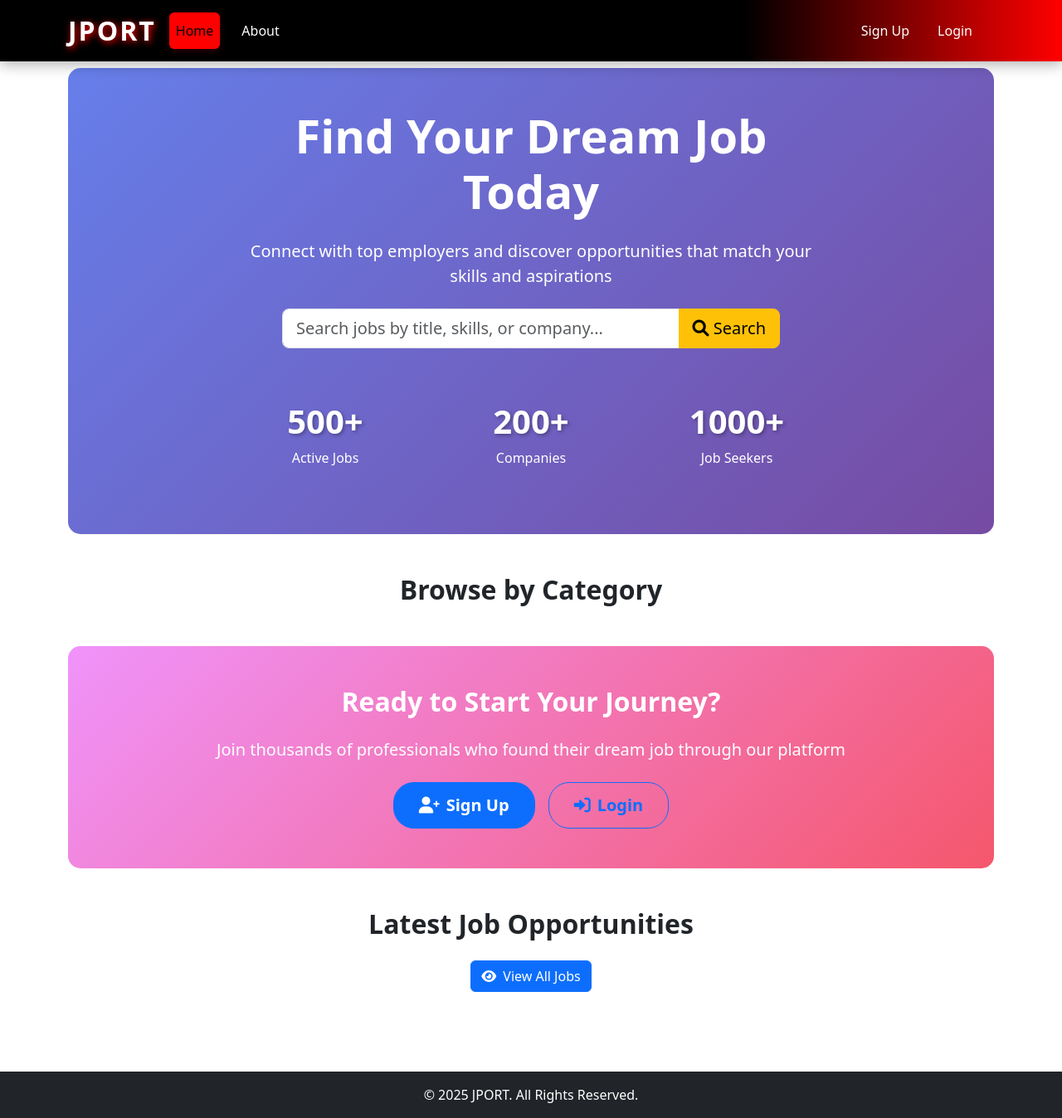
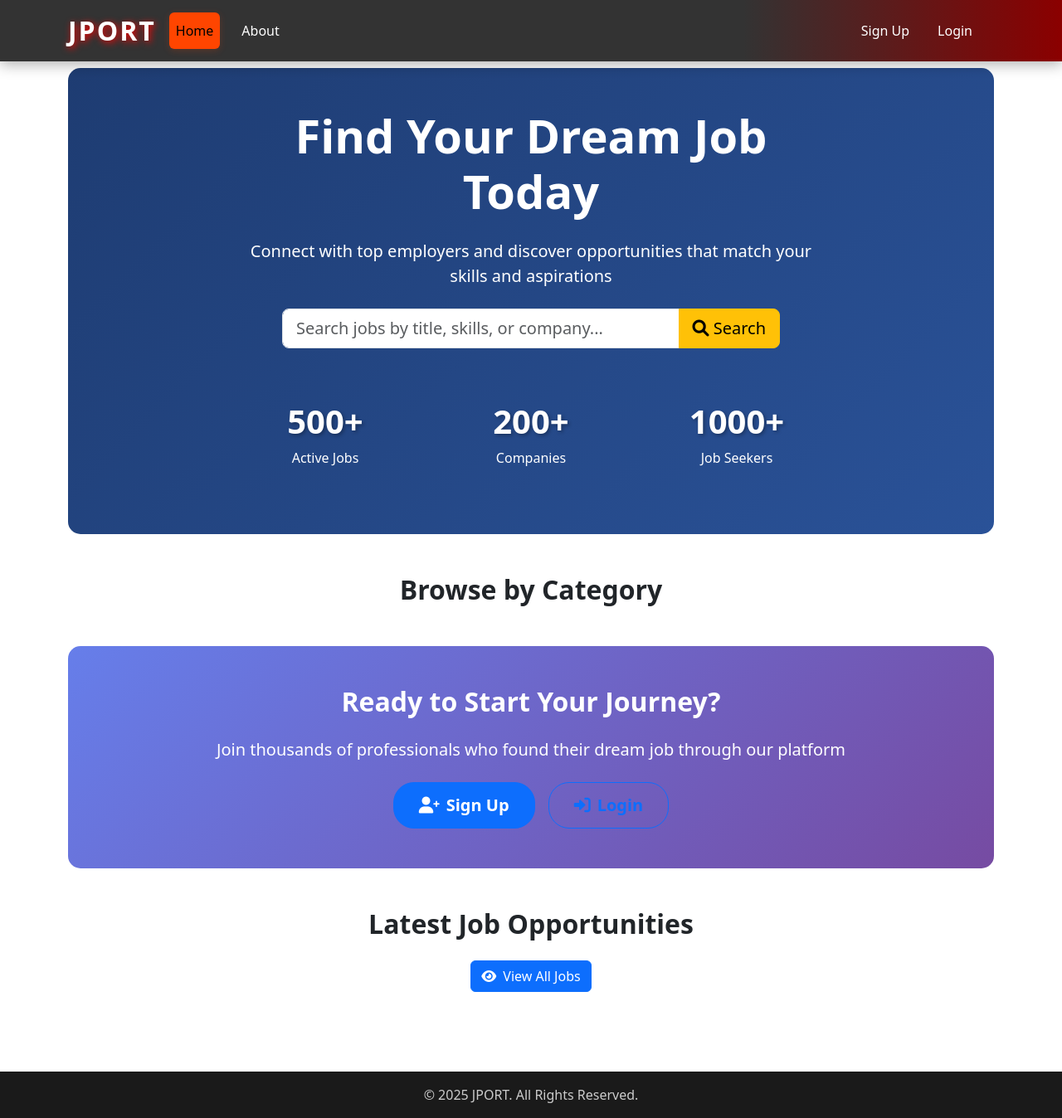
Before and after one commit to Abhishekprajapati27/Jpoart, a Django app: page / in a window 1280 px wide. Shown: the whole page at 83% size. Run offline with Django 5.2, Linux system fonts and the light colour scheme; data that the repository does not hold is empty.

Commit message:
Add HTTPS support for development server via django-sslserver and other updates

```diff
--- a/job/myapp/static/style.css
+++ b/job/myapp/static/style.css
@@ -1,6 +1,36 @@
+/* CSS Variables for Dark Theme UI */
+:root {
+    --bg-color: #121212;
+    --text-color: #ffffff;
+    --navbar-bg: linear-gradient(90deg, #333333 70%, #8b0000 100%);
+    --navbar-text: #ffffff;
+    --navbar-hover: #ff4500;
+    --footer-bg: #1a1a1a;
+    --footer-text: #cccccc;
+    --card-bg: linear-gradient(135deg, #2a2a2a, #3a3a3a);
+    --card-shadow: rgba(255,255,255,0.1);
+    --alert-bg: #333333;
+    --hover-bg: #444444;
+    --border-color: #555555;
+    --btn-primary-bg: #007bff;
+    --btn-primary-hover: #0056b3;
+    /* Dark theme specific for inline elements */
+    --hero-bg: linear-gradient(135deg, #1e3c72 0%, #2a5298 100%);
+    --cta-bg: linear-gradient(135deg, #667eea 0%, #764ba2 100%);
+    --stat-text: #ffffff;
+    --category-card-bg: #2a2a2a;
+    --job-card-bg: #2a2a2a;
+}
+
+body {
+    background-color: var(--bg-color);
+    color: var(--text-color);
+    transition: background-color 0.3s, color 0.3s;
+}
+
 /* Custom Navbar Styling with Red, White, Black Theme and Animation */
 .custom-navbar {
-    background: linear-gradient(90deg, black 70%, red 100%);
+    background: var(--navbar-bg);
     padding: 12px 0;
     box-shadow: 0 4px 16px rgba(0,0,0,0.3);
     animation: navbarFadeIn 1s ease;
@@ -18,7 +48,7 @@
 }
 
 .custom-navbar .navbar-brand {
-    color: white;
+    color: var(--navbar-text);
     font-weight: bold;
     font-size: 2rem;
     letter-spacing: 2px;
@@ -27,7 +57,7 @@
 }
 
 .custom-navbar .navbar-brand:hover {
-    color: red;
+    color: var(--navbar-hover);
     text-shadow: 2px 2px 8px black;
     animation: brandPulse 0.7s;
 }
@@ -39,7 +69,7 @@
 }
 
 .custom-navbar .nav-link {
-    color: white;
+    color: var(--navbar-text);
     margin-right: 18px;
     transition: color 0.3s, background 0.3s, transform 0.3s;
     padding: 10px 16px;
@@ -54,14 +84,14 @@
     position: absolute;
     left: 0; bottom: 0;
     width: 100%; height: 3px;
-    background: red;
+    background: var(--navbar-hover);
     transform: scaleX(0);
     transition: transform 0.3s;
 }
 
 .custom-navbar .nav-link:hover {
-    background: red;
-    color: white;
+    background: var(--navbar-hover);
+    color: var(--navbar-text);
     transform: translateY(-3px) scale(1.05);
 }
 
@@ -70,9 +100,9 @@
 }
 
 .custom-navbar .nav-link.active {
-    background: red;
-    color: white;
-    box-shadow: 0 2px 8px rgba(255,0,0,0.2);
+    background: var(--navbar-hover);
+    color: var(--navbar-text);
+    box-shadow: 0 2px 8px rgba(255,69,0,0.2);
     animation: activeLinkBounce 0.5s;
 }
 
@@ -83,7 +113,7 @@
 }
 
 .navbar-toggler {
-    background: red;
+    background: var(--navbar-hover);
     border: none;
     transition: background 0.3s, transform 0.3s;
     animation: togglerFadeIn 0.7s;
@@ -96,8 +126,8 @@
 
 /* Footer Animation */
 footer {
-    background: black;
-    color: white;
+    background: var(--footer-bg);
+    color: var(--footer-text);
     animation: footerSlideUp 1.2s;
 }
 
@@ -110,8 +140,8 @@ footer {
 .dashboard-card {
     transition: box-shadow 0.3s ease, transform 0.3s ease;
     border-radius: 12px;
-    background: linear-gradient(135deg, #ffffff, #f8f9fa);
-    box-shadow: 0 4px 12px rgba(0,0,0,0.1);
+    background: var(--card-bg);
+    box-shadow: 0 4px 12px var(--card-shadow);
     padding: 1rem;
     margin: 0.3rem;
     cursor: pointer;
@@ -139,7 +169,7 @@ footer {
 }
 
 .list-hover-animate:hover {
-    background-color: #f1f3f5;
+    background-color: var(--hover-bg, #f1f3f5);
     cursor: pointer;
 }
 
--- a/job/myapp/templates/base.html
+++ b/job/myapp/templates/base.html
@@ -6,6 +6,8 @@
     <meta name="viewport" content="width=device-width, initial-scale=1.0">
     <title>{% block title %}JPORT{% endblock %}</title>
 
+    <!-- Font Awesome -->
+    <link rel="stylesheet" href="https://cdnjs.cloudflare.com/ajax/libs/font-awesome/6.0.0/css/all.min.css">
     <!-- Custom CSS -->
     <link rel="stylesheet" href="{% static 'style.css' %}">
     <!-- Bootstrap CSS -->
@@ -65,7 +67,7 @@
     </main>
 
     <!-- Footer -->
-    <footer class="bg-dark text-white text-center py-3 mt-4">
+    <footer class="text-center py-3 mt-4">
         <p class="mb-0">&copy; 2025 JPORT. All Rights Reserved.</p>
     </footer>
 
--- a/job/myapp/templates/home.html
+++ b/job/myapp/templates/home.html
@@ -3,7 +3,7 @@
 {% block content %}
 
 <!-- Hero Section -->
-<section class="hero-section text-center py-5 mb-5" style="background: linear-gradient(135deg, #667eea 0%, #764ba2 100%); color: white; border-radius: 15px;">
+<section class="hero-section text-center py-5 mb-5" style="background: var(--hero-bg); color: var(--stat-text); border-radius: 15px;">
     <div class="container">
         <div class="row justify-content-center">
             <div class="col-lg-8">
@@ -70,7 +70,7 @@
 </section>
 
 <!-- Call to Action -->
-<section class="cta-section py-5 mb-5" style="background-color: #f8f9fa; border-radius: 15px;">
+<section class="cta-section py-5 mb-5" style="background: var(--cta-bg); border-radius: 15px;">
     <div class="container text-center">
         <h2 class="fw-bold mb-4">Ready to Start Your Journey?</h2>
         <p class="lead mb-4">Join thousands of professionals who found their dream job through our platform</p>
@@ -169,6 +169,7 @@ document.addEventListener('DOMContentLoaded', function() {
 .category-card, .job-card {
     transition: all 0.3s ease;
     border-radius: 12px;
+    background: var(--category-card-bg);
 }
 
 .hover-lift:hover {
@@ -181,7 +182,7 @@ document.addEventListener('DOMContentLoaded', function() {
 }
 
 .stat-item h3 {
-    color: #fff;
+    color: var(--stat-text);
     text-shadow: 2px 2px 4px rgba(0,0,0,0.3);
 }
 
@@ -194,8 +195,8 @@ document.addEventListener('DOMContentLoaded', function() {
 }
 
 .cta-section {
-    background: linear-gradient(135deg, #f093fb 0%, #f5576c 100%);
-    color: white;
+    background: var(--cta-bg);
+    color: var(--stat-text);
 }
 
 .cta-section .btn {
--- a/job/requirements.txt
+++ b/job/requirements.txt
@@ -2,3 +2,4 @@ Django==5.2.5
 psycopg2-binary==2.9.9
 Pillow==10.3.0
 python-decouple
+django-sslserver
```
Also changed, not shown: job/TODO.md (+6 -8 lines), job/myapp/templates/about.html (+6 -5 lines).
